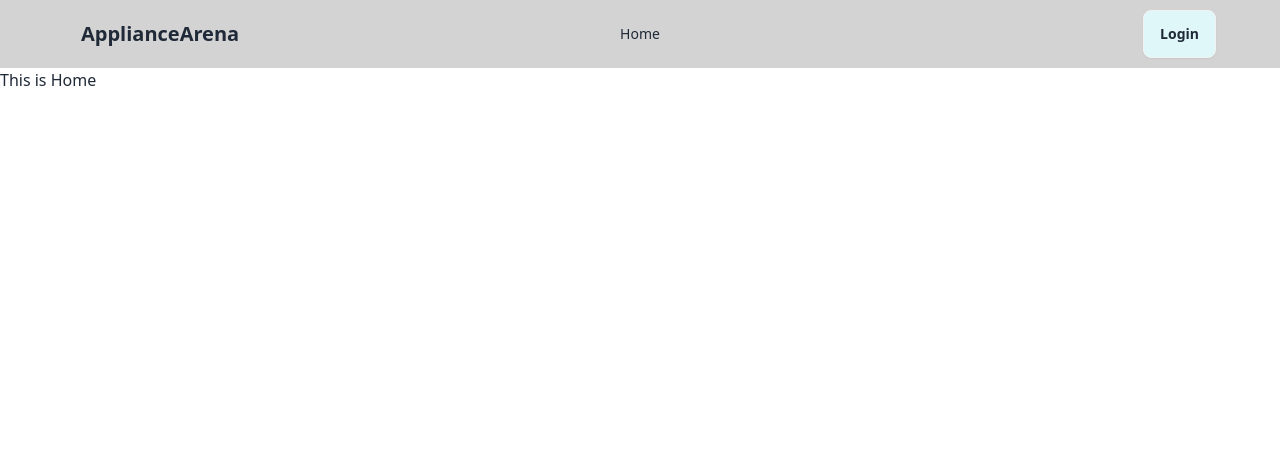
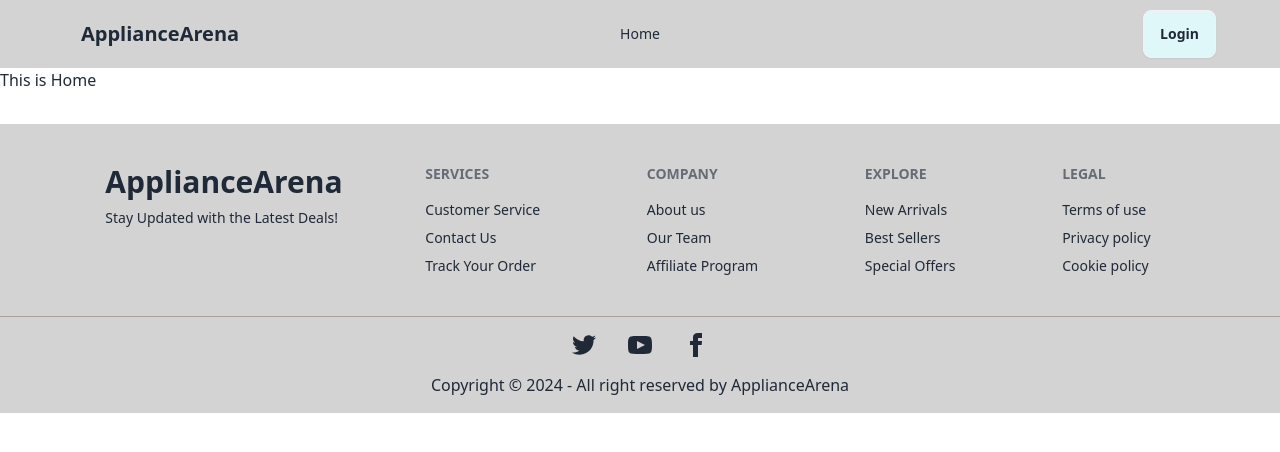
Before and after one commit to shuvo339/ApplianceArena-Client, a React (Vite) app: page / in a window 1280 px wide. Shown: the top 452 px of the page. Built offline with nearby package versions, Linux system fonts and the light colour scheme; no server answers.

Commit message:
footer added

```diff
--- a/package.json
+++ b/package.json
@@ -10,6 +10,7 @@
     "preview": "vite preview"
   },
   "dependencies": {
+    "axios": "^1.7.4",
     "firebase": "^10.12.5",
     "localforage": "^1.10.0",
     "match-sorter": "^6.3.4",
--- a/src/layout/Root.jsx
+++ b/src/layout/Root.jsx
@@ -1,11 +1,13 @@
 import { Outlet } from "react-router-dom";
 import Navbar from "../pages/shared/Navbar/Navbar";
+import Footer from "../pages/shared/Footer/Footer";
 
 const Root = () => {
     return (
         <div>
             <Navbar></Navbar>
             <Outlet></Outlet>
+            <Footer></Footer>
         </div>
     );
 };
--- /dev/null
+++ b/src/pages/shared/Footer/Footer.jsx
@@ -0,0 +1,50 @@
+
+const Footer = () => {
+    return (
+        <footer className="mt-8  bg-[#d3d3d3]">
+        <div className="md:footer flex flex-col md:flex-row md:justify-around items-center justify-end text-center md:gap-0 gap-6 px-4 md:px-16 py-10 text-base-content">
+            <aside className="flex items-center justify-center flex-col">
+               <h2 className="text-3xl font-bold">ApplianceArena</h2>
+               <p className='text-centee'>Stay Updated with the Latest Deals!</p>
+            </aside>
+            <nav>
+                <h6 className="footer-title">Services</h6>
+                <a className="link link-hover mr-6">Customer Service</a>
+                <a className="link link-hover mr-6">Contact Us</a>
+                <a className="link link-hover mr-6">Track Your Order</a>
+            </nav>
+            <nav>
+                <h6 className="footer-title">Company</h6>
+                <a className="link link-hover mr-6">About us</a>
+                <a className="link link-hover mr-6">Our Team</a>
+                <a className="link link-hover mr-6">Affiliate Program</a>
+            </nav>
+            <nav>
+                <h6 className="footer-title">Explore</h6>
+                <a className="link link-hover mr-6">New Arrivals</a>
+                <a className="link link-hover mr-6">Best Sellers</a>
+                <a className="link link-hover mr-6">Special Offers</a>
+            </nav>
+            <nav>
+                <h6 className="footer-title">Legal</h6>
+                <a className="link link-hover mr-6">Terms of use</a>
+                <a className="link link-hover mr-6">Privacy policy</a>
+                <a className="link link-hover mr-6">Cookie policy</a>
+            </nav>
+
+        </div>
+        <div className="px-10 py-4 border-t border-stone-400">
+            <nav className="flex flex-col justify-center items-center">
+                <div className="grid grid-flow-col gap-8 items-center justify-center mb-4">
+                    <a><svg xmlns="http://www.w3.org/2000/svg" width="24" height="24" viewBox="0 0 24 24" className="fill-current"><path d="M24 4.557c-.883.392-1.832.656-2.828.775 1.017-.609 1.798-1.574 2.165-2.724-.951.564-2.005.974-3.127 1.195-.897-.957-2.178-1.555-3.594-1.555-3.179 0-5.515 2.966-4.797 6.045-4.091-.205-7.719-2.165-10.148-5.144-1.29 2.213-.669 5.108 1.523 6.574-.806-.026-1.566-.247-2.229-.616-.054 2.281 1.581 4.415 3.949 4.89-.693.188-1.452.232-2.224.084.626 1.956 2.444 3.379 4.6 3.419-2.07 1.623-4.678 2.348-7.29 2.04 2.179 1.397 4.768 2.212 7.548 2.212 9.142 0 14.307-7.721 13.995-14.646.962-.695 1.797-1.562 2.457-2.549z"></path></svg></a>
+                    <a><svg xmlns="http://www.w3.org/2000/svg" width="24" height="24" viewBox="0 0 24 24" className="fill-current"><path d="M19.615 3.184c-3.604-.246-11.631-.245-15.23 0-3.897.266-4.356 2.62-4.385 8.816.029 6.185.484 8.549 4.385 8.816 3.6.245 11.626.246 15.23 0 3.897-.266 4.356-2.62 4.385-8.816-.029-6.185-.484-8.549-4.385-8.816zm-10.615 12.816v-8l8 3.993-8 4.007z"></path></svg></a>
+                    <a><svg xmlns="http://www.w3.org/2000/svg" width="24" height="24" viewBox="0 0 24 24" className="fill-current"><path d="M9 8h-3v4h3v12h5v-12h3.642l.358-4h-4v-1.667c0-.955.192-1.333 1.115-1.333h2.885v-5h-3.808c-3.596 0-5.192 1.583-5.192 4.615v3.385z"></path></svg></a>
+                </div>
+                <p className="text-center">Copyright © 2024 - All right reserved by ApplianceArena</p>
+            </nav>
+        </div>
+    </footer>
+    );
+};
+
+export default Footer;
```
Also changed, not shown: 1 other file (tests, documents, lock files or other folders).
